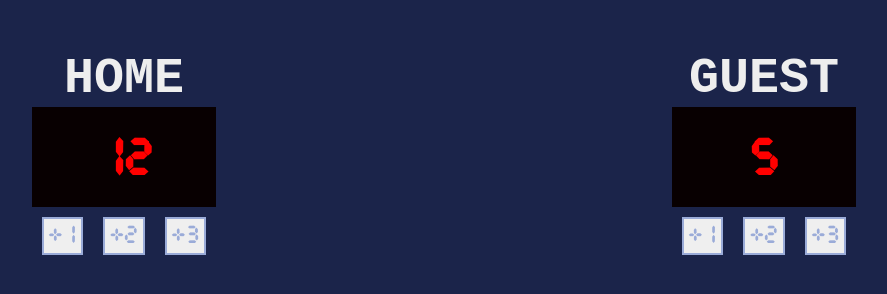
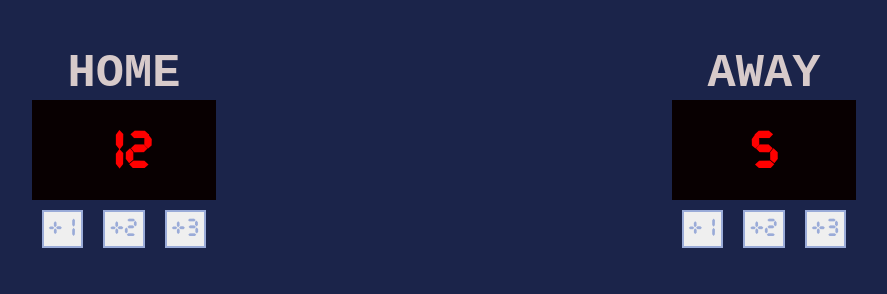
Before and after one commit to codingremi/basketball-board-scrimba-assignment, a plain HTML site: page index.html in a window 1280 px wide. Shown: the whole page, without its empty margins (196-1083 px from the left). Drawn offline with Linux system fonts and the light colour scheme.

Commit message:
Edit titles and colors

```diff
--- a/index.css
+++ b/index.css
@@ -33,8 +33,8 @@ button {
 }
 
 .title {
-    color: #EEEEEE;
-    font-size: 50px;
+    color: #d7caca;
+    font-size: 47px;
     font-family: 'Courier New', Courier, monospace;
     margin-bottom: auto;
 }
--- a/index.html
+++ b/index.html
@@ -15,7 +15,7 @@
                     </div>
             </div>
             <div>
-                <h3 class=title>GUEST</h3>
+                <h3 class=title>AWAY</h3>
                 <h3 id="score-guest" class="score-board">5</h3>
                     <div class="add-point-squares">
                         <button onclick="add1guest()"> +1 </button>
```
